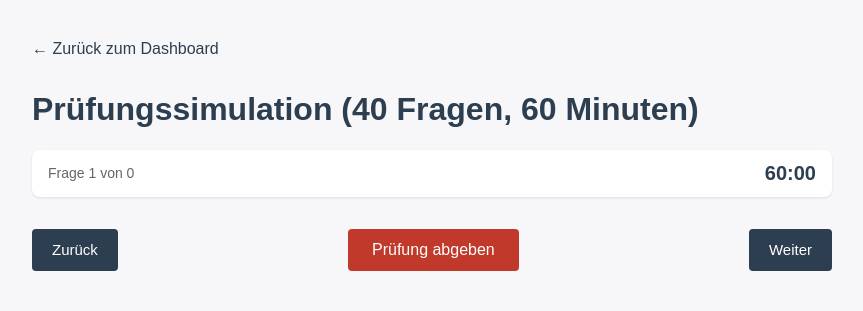
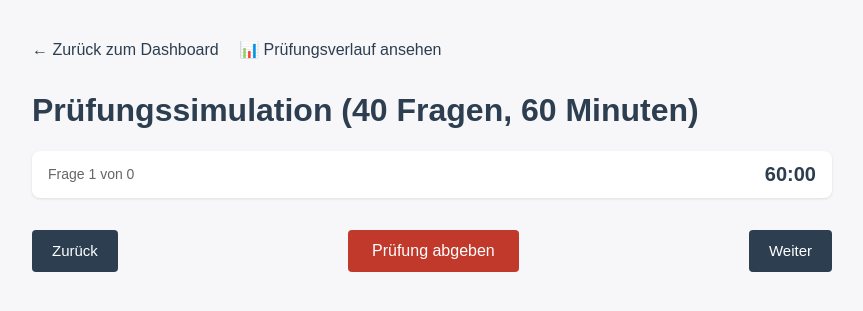
Before and after one commit to vincentkoenig/ISTQB-Trainer, a Flask app: page /mock-exam in a window 1280 px wide. Shown: the top 311 px of the page, without its empty margins (208-1071 px from the left). Run offline with Flask 3, Linux system fonts and the light colour scheme; data that the repository does not hold is empty.

Commit message:
feat: link mock exam history from exam page and results screen

```diff
--- a/static/js/mock_exam.js
+++ b/static/js/mock_exam.js
@@ -166,6 +166,7 @@ function renderResults(result) {
         </table>
         <br>
         <a href="/" class="nav-button" style="display:inline-block; text-decoration:none;">Zurück zum Dashboard</a>
+        <a href="/mock-exam/history" class="nav-button" style="display:inline-block; text-decoration:none; background:#6c757d;">Prüfungsverlauf ansehen</a>
     `;
 }
 
--- a/templates/mock_exam.html
+++ b/templates/mock_exam.html
@@ -7,7 +7,8 @@
     <link rel="stylesheet" href="/static/css/mock_exam.css">
 </head>
 <body>
-    <a href="/" class="back-link">&larr; Zurück zum Dashboard</a>
+    <a href="/mock-exam" class="back-link">&larr; Zurück zum Dashboard</a>
+    <a href="/mock-exam/history" class="back-link" style="margin-left: 16px;">📊 Prüfungsverlauf ansehen</a>
     <h1>Prüfungssimulation (40 Fragen, 60 Minuten)</h1>
     <div id="exam-container">
         <p>Lade Prüfung...</p>
```
